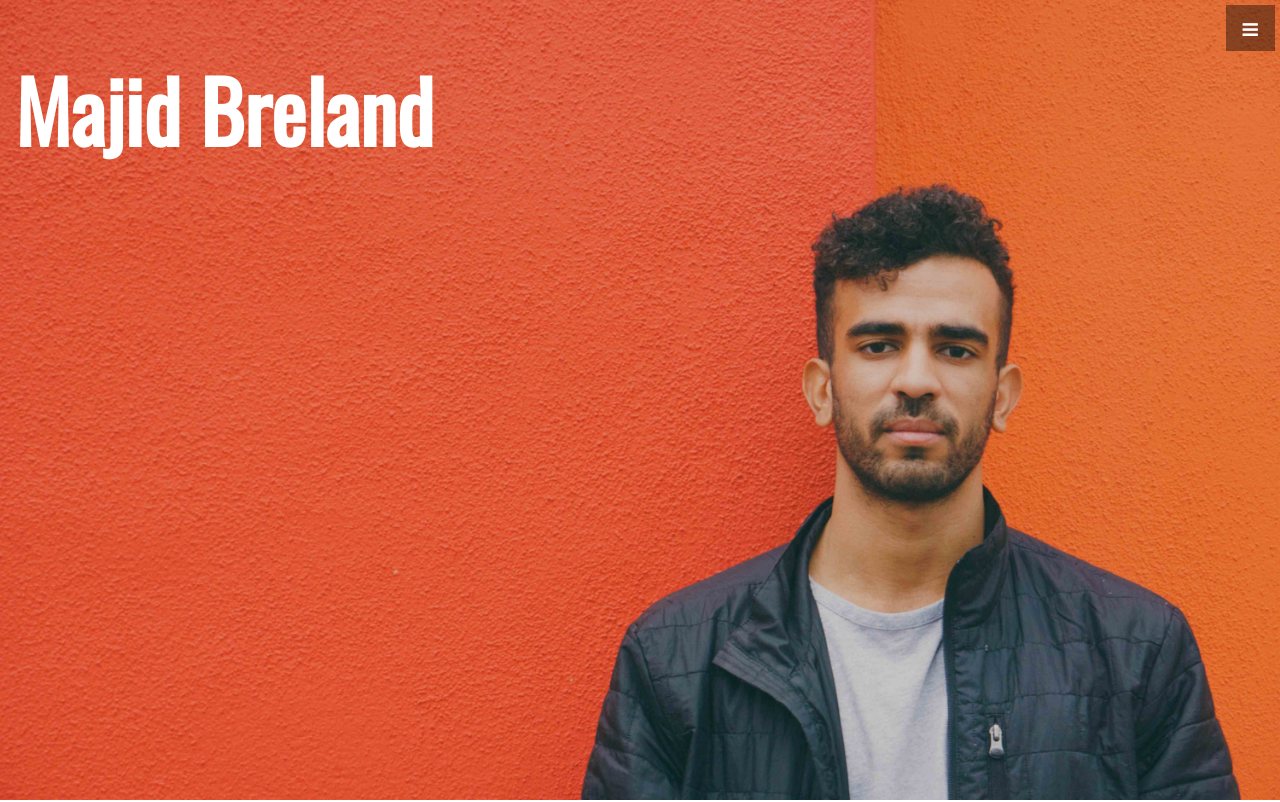
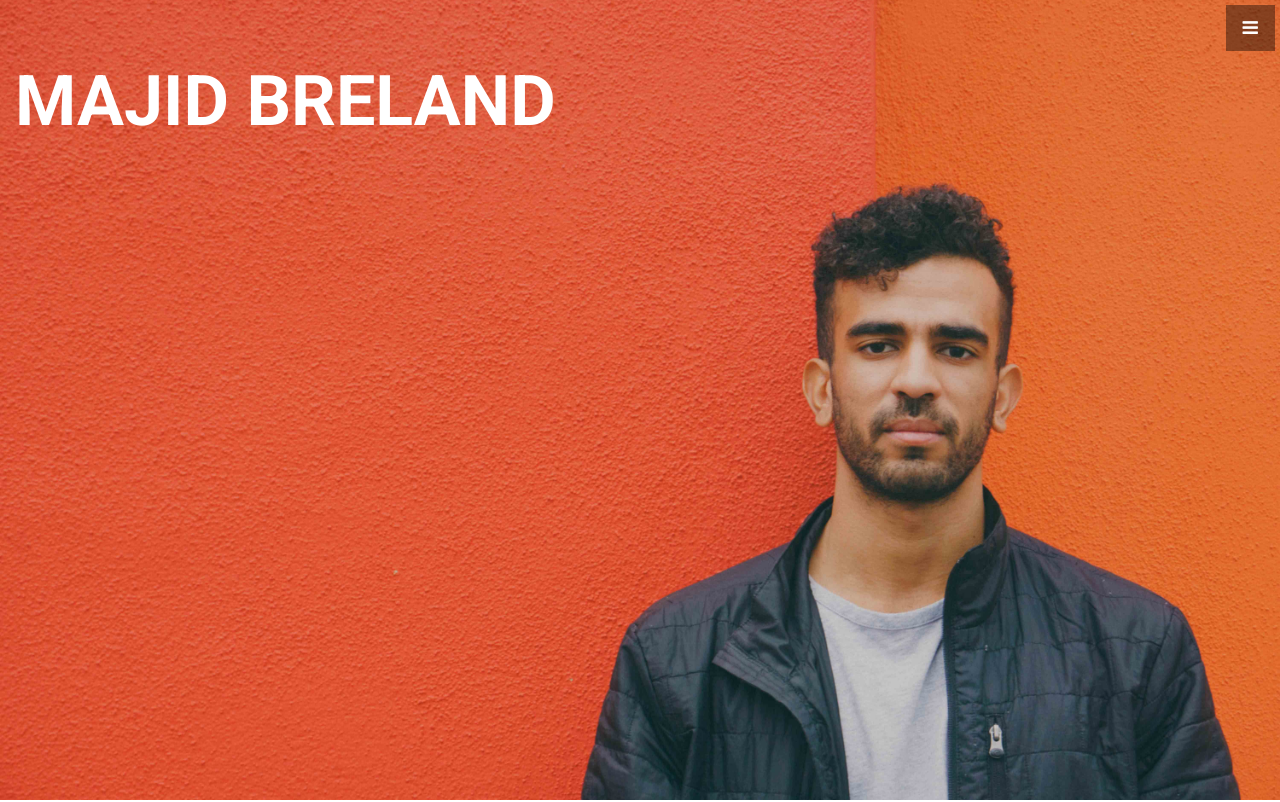
Before and after one commit to majidbreland/majidbreland.github.io, a plain HTML site: page index.html in a window 1280 px wide. Shown: the top 802 px of the page. Drawn offline with nearby package versions, Linux system fonts and the light colour scheme.

Commit message:
font update

```diff
--- a/css/styles.css
+++ b/css/styles.css
@@ -7,14 +7,14 @@ body {
 }
 
 body {
-    font-family: "Oswald","Helvetica Neue",Helvetica,Arial,sans-serif;
+    font-family: "Roboto","Helvetica Neue",Helvetica,Arial,sans-serif;
 }
 
 
 
 .text-vertical-center h1 {
     margin-top: 5%;
-    font-size: 6em;
+    font-size: 5em;
     font-weight: 700;
 
 }
--- a/index.html
+++ b/index.html
@@ -14,7 +14,7 @@
         <link href="css/styles.css" rel="stylesheet">
         <!-- Custom Fonts -->
         <link href="font-awesome/css/font-awesome.min.css" rel="stylesheet" type="text/css">
-        <link href="https://fonts.googleapis.com/css?family=Oswald" rel="stylesheet">
+        <link href="https://fonts.googleapis.com/css?family=Roboto:400,700" rel="stylesheet">
         <!-- HTML5 Shim and Respond.js IE8 support of HTML5 elements and media queries -->
         <!-- WARNING: Respond.js doesn't work if you view the page via file:// -->
         <!--[if lt IE 9]>
@@ -46,7 +46,7 @@
     <!-- Header -->
     <header id="top" class="header">
         <div class="col-md-12 text-vertical-center">
-            <h1>Majid Breland</h1>
+            <h1>MAJID BRELAND</h1>
             <br>
 
         </div>
```
